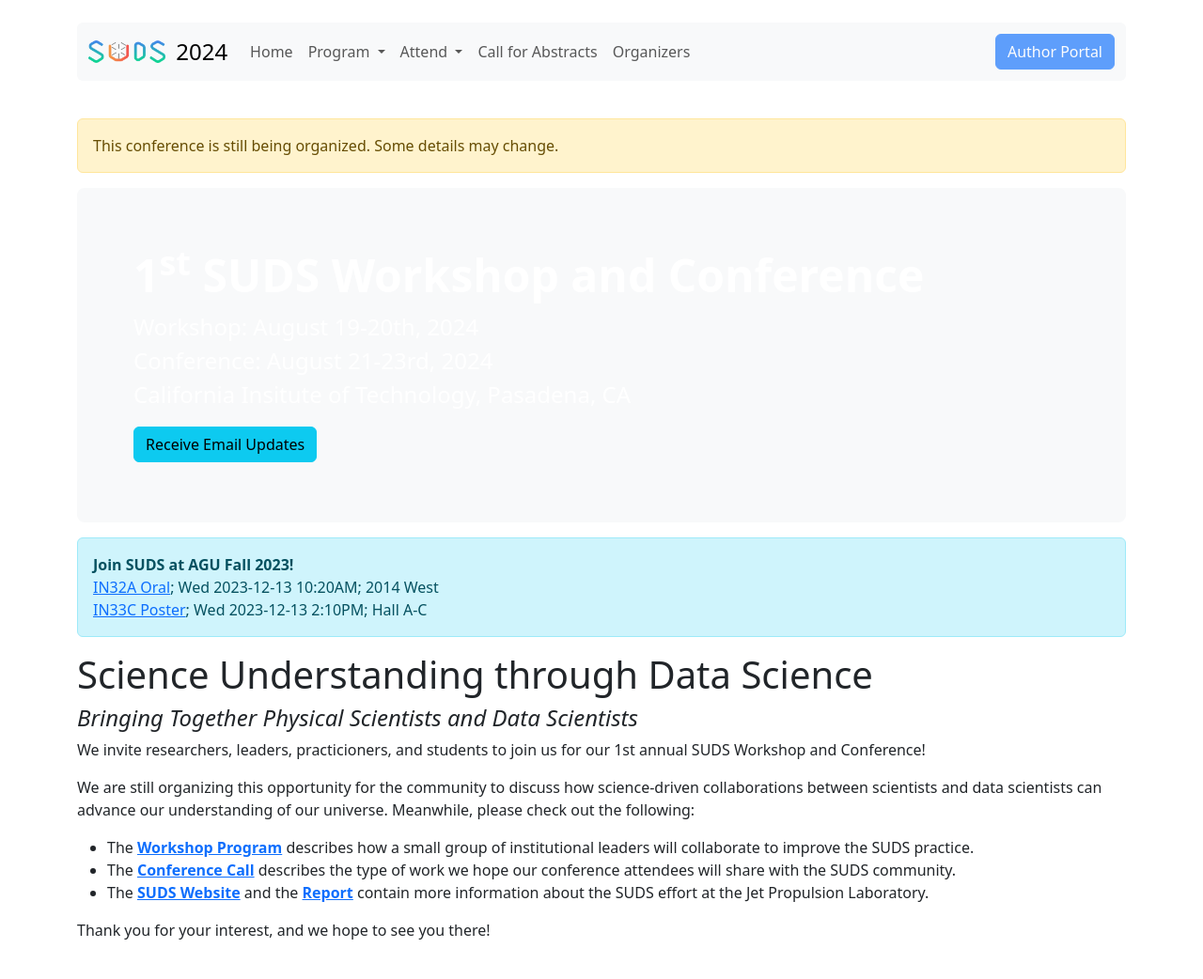
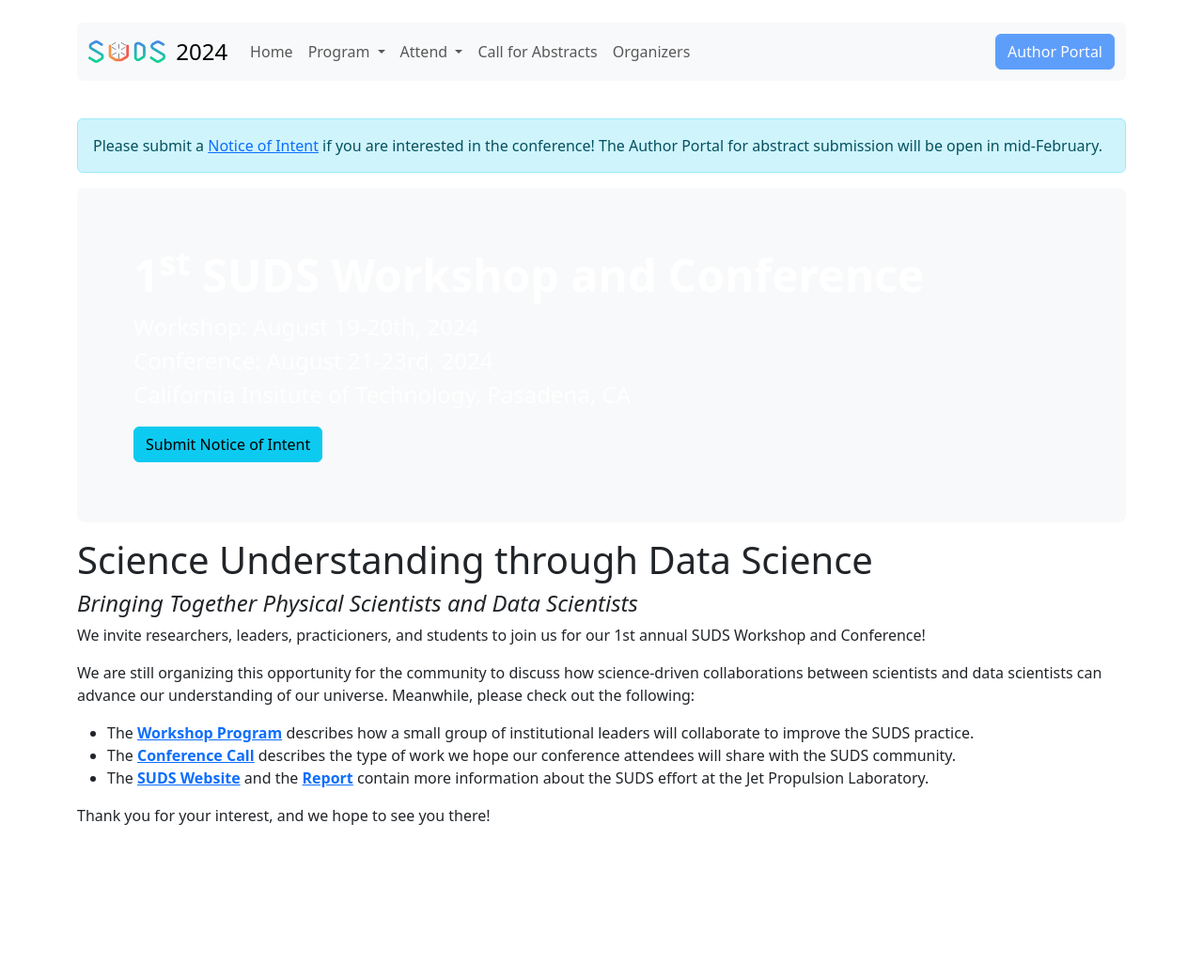
Before and after one commit to JPLMLIA/sudsconf, a Jekyll site: the page built from index.md, in a window 1280 px wide. Shown: the whole page at 94% size. Built offline with Jekyll 4.4.1, drawn with Linux system fonts in a browser that asks for light colours; a script that is not in the unit is left out; after the commit the page ends 920 px from its top, so only the background shows below that.

Commit message:
Updated link to NoI

```diff
--- a/_includes/header.html
+++ b/_includes/header.html
@@ -51,6 +51,7 @@
   </nav>
 </header>
 
-<div class="alert alert-warning" role="alert">
-  This conference is still being organized. Some details may change.
+<div class="alert alert-info" role="info">
+  Please submit a <a href="https://forms.gle/qua7ytCEXyGRP7gs6">Notice of Intent</a> if you are interested in the conference!
+  The Author Portal for abstract submission will be open in mid-February.
 </div>
--- a/_layouts/index.html
+++ b/_layouts/index.html
@@ -12,7 +12,7 @@
         <div class="container-fluid py-3">
           <h1 class="display-5 fw-bold" style="color: white;">{{page.jumbo_title}}</h1>
           <p class="col-md-8 fs-4" style="color: white">{{page.jumbo_sub}}</p>
-          <a class="btn btn-info" href="https://forms.gle/tMGRpYrSaxF2Yncy9" role="button">Receive Email Updates</a>
+          <a class="btn btn-info" href="https://forms.gle/qua7ytCEXyGRP7gs6" role="button">Submit Notice of Intent</a>
         </div>
       </div>
       {{content}}
--- a/index.md
+++ b/index.md
@@ -3,12 +3,6 @@ layout: index
 jumbo_title: "1<sup>st</sup> SUDS Workshop and Conference"
 jumbo_sub: "Workshop: August 19-20th, 2024<br>Conference: August 21-23rd, 2024<br> California Insitute of Technology, Pasadena, CA"
 ---
-
-<div class="alert alert-info" role="alert">
-  <b>Join SUDS at AGU Fall 2023!</b> <br>
-  <a href="https://agu.confex.com/agu/fm23/meetingapp.cgi/Session/213262">IN32A Oral</a>; Wed 2023-12-13 10:20AM; 2014 West<br>
-  <a href="https://agu.confex.com/agu/fm23/meetingapp.cgi/Session/212863">IN33C Poster</a>; Wed 2023-12-13 2:10PM; Hall A-C
-</div>
 
 # Science Understanding through Data Science
 #### *Bringing Together Physical Scientists and Data Scientists*
```
